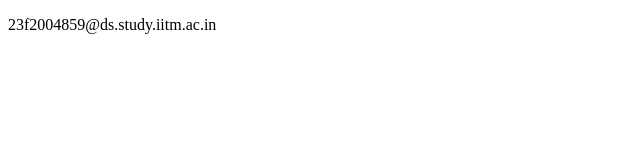
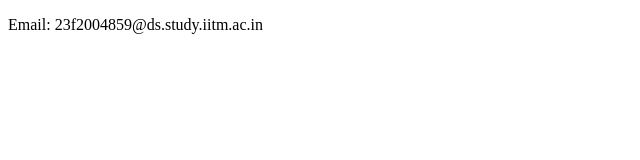
Before and after one commit to Geniusnotnot7/iitm-pages-deployment, a plain HTML site: page index.html in a window 1280 px wide. Shown: the full height of the page, 0-640 px from the left. Drawn offline with Linux system fonts and the light colour scheme.

Commit message:
Update index.html

```diff
--- a/index.html
+++ b/index.html
@@ -6,13 +6,6 @@
     <title>My GitHub Page</title>
 </head>
 <body>
-
-    <p><span id="email"></span></p>
-
-    <script>
-        // Dynamically insert the email address
-        const email = "23f2004859" + "@" + "ds.study.iitm.ac.in";
-        document.getElementById("email").textContent = email;
-    </script>
+    <p>Email: <!--email_off-->23f2004859@ds.study.iitm.ac.in<!--/email_off--></p>
 </body>
 </html>
```
